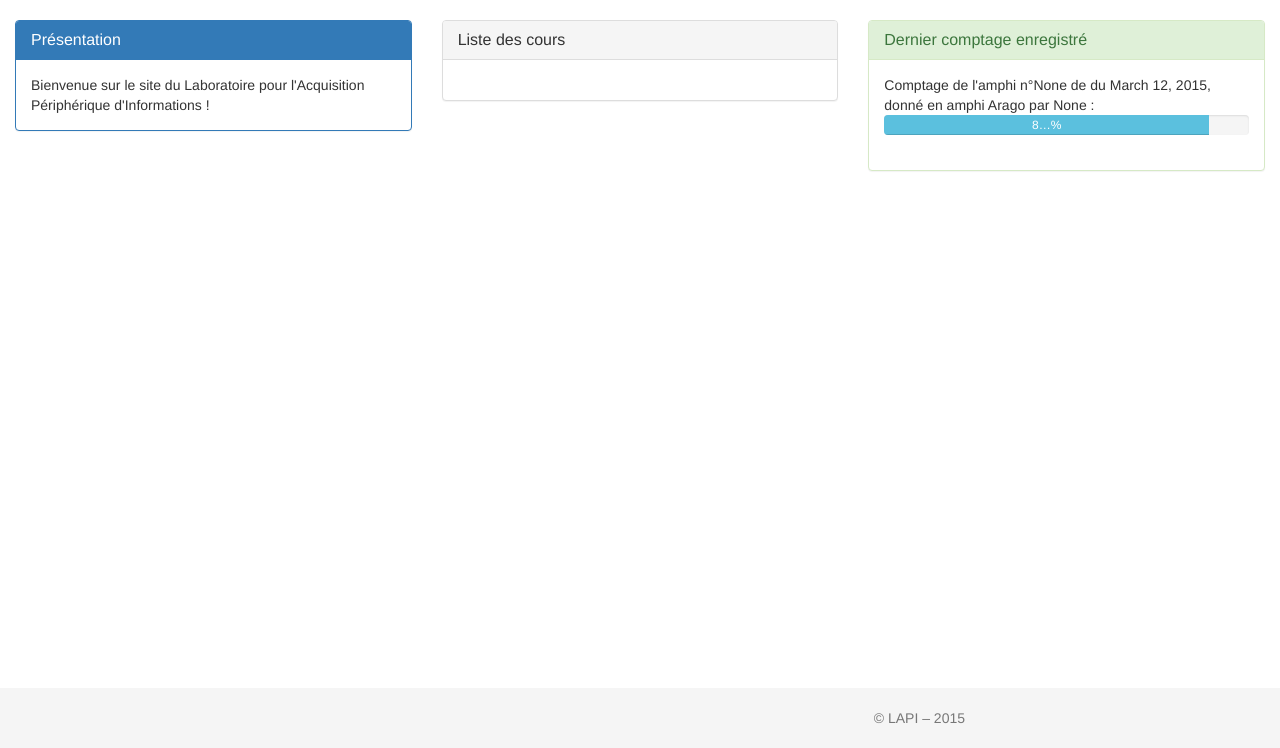
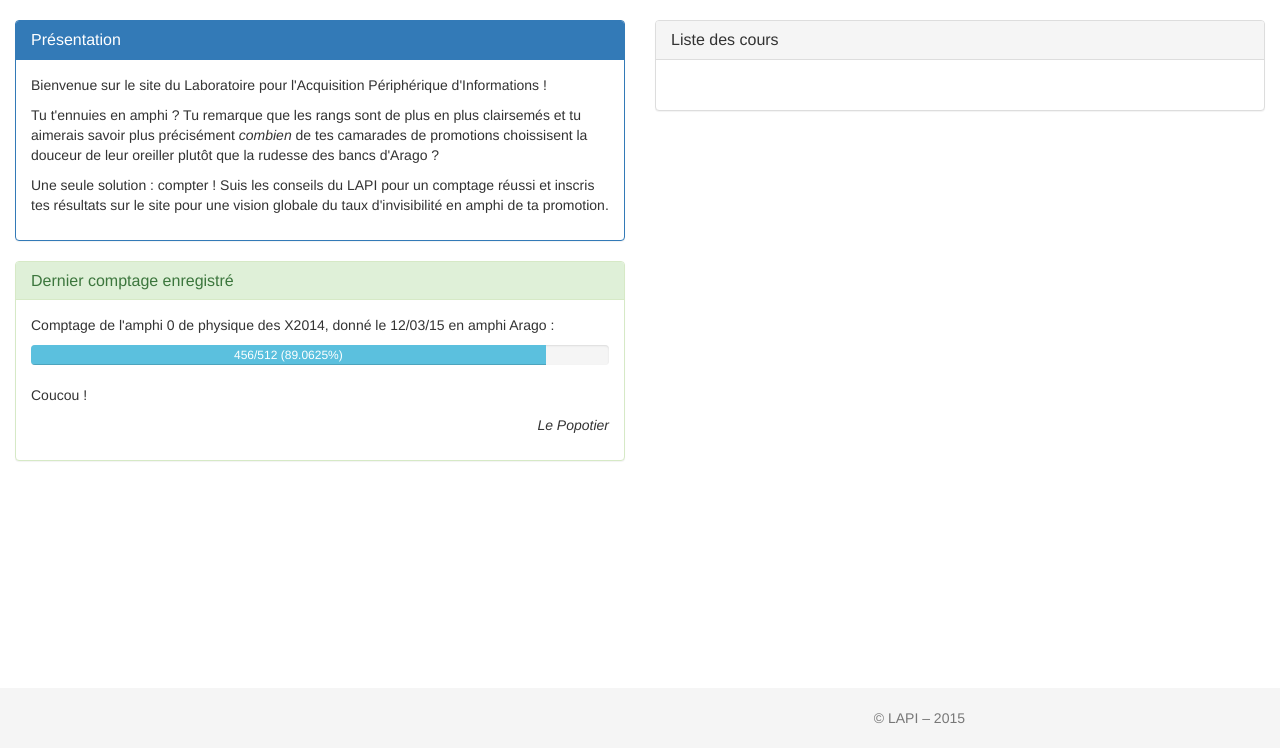
Before and after one commit to denismerigoux/LAPI, a Django app: page / in a window 1280 px wide. Shown: the part 52-800 px from the top of the page. Run offline with Django 3.2, Linux system fonts and the light colour scheme; data comes from the database, SQL or seed files in the repository; some libraries are stand-ins or nearby versions.

Commit message:
modified presentation of home page, support for "amphi 0" and "conférences"

```diff
--- a/census/templates/homeTemplate.html
+++ b/census/templates/homeTemplate.html
@@ -4,44 +4,61 @@
 {% block content %}
 <div class="container-fluid">
 	<div class="row">
-		<div class="col-md-4">
+		<div class="col-md-6">
 			<div class="panel panel-primary">
 				<div class="panel-heading">
 					<h2 class="panel-title">Présentation</h2>
 				</div>
 				<div class="panel-body">
-					Bienvenue sur le site du Laboratoire pour l'Acquisition Périphérique d'Informations !
+					<p>Bienvenue sur le site du Laboratoire pour l'Acquisition Périphérique d'Informations !<p>
+					<p>Tu t'ennuies en amphi ? Tu remarque que les rangs sont de plus en plus clairsemés et tu
+					aimerais savoir plus précisément <em>combien</em> de tes camarades de promotions choissisent
+					la douceur de leur oreiller plutôt que la rudesse des bancs d'Arago ?<p>
+					<p>Une seule solution : compter ! Suis les conseils du LAPI pour un comptage réussi et inscris tes résultats sur le site pour une vision globale du taux d'invisibilité en amphi de ta promotion.</p>
+				</div>
+			</div>
+			<div class="panel panel-success">
+				<div class="panel-heading">
+					<h2 class="panel-title">Dernier comptage enregistré</h2>
+				</div>
+				<div class="panel-body">
+					{% if lastcount.lesson.course.name == "Amphis 0" %}
+						<p>Comptage de l'amphi 0 de {{lastcount.lesson.title|lower}} des {{lastcount.lesson.course.promotion}}, donné le {{lastcount.lesson.date|date:"d/m/y"}} en amphi {{lastcount.lesson.amphi}} :</p>
+					{% elif astcount.lesson.course.name == "Conférences scientifiques" %}
+						<p>Comptage de la conférence scientifique de {{lastcount.lesson.title|lower}} des {{lastcount.lesson.course.promotion}}, donné le {{lastcount.lesson.date|date:"d/m/y"}} en amphi {{lastcount.lesson.amphi}} :</p>
+					{% else %}
+						<p>Comptage de l'amphi n°{{lastcount.lesson.number}} de {{lastcount.lesson.course.name}} des {{lastcount.lesson.course.promotion}}, donné le {{lastcount.lesson.date|date:"d/m/y"}} en amphi {{lastcount.lesson.amphi}} :</p>
+					}
+					{% endif %}
+					<div class="progress">
+ 						<div class="progress-bar progress-bar-info" role="progressbar"
+ 							aria-valuenow="{{lastcountratio}}" aria-valuemin="0" aria-valuemax="100"
+ 							style="width: {{lastcountratio}}%;">
+    						{{lastcount.census}}/{{lastcount.lesson.course.enrolled}} ({{lastcountratio}}%)
+  						</div>
+  					</div>
+  					<p>{{lastcount.comment}}</p>
+  					<p style="text-align:right;font-style:italic">{{lastcount.signature}}</p>
 				</div>
 			</div>
 		</div>
-		<div class="col-md-4">
+		<div class="col-md-6">
 			<div class="panel panel-default">
 				<div class="panel-heading">
 					<h2 class="panel-title">Liste des cours</h2>
 				</div>
 				<div class="panel-body">
-					<ul>
+					<ul class="list-group">
 						{% for course in courses %}
-						<li>{{ course }}</li>
+							<li class="list-group-item">{{course.name}}
+							{% if course.promotion.number|divisibleby:2 %}
+								(<span style='color:#D62222'>X{{course.promotion.number}}</span>)
+							{% else %}
+								(<span style='color:#F2E52E'>X{{course.promotion.number}}</span>)
+							{% endif %}
+							</li>
 						{% endfor %}
 					</ul>
-				</div>
-			</div>
-		</div>
-		<div class="col-md-4">
-			<div class="panel panel-success">
-				<div class="panel-heading">
-					<h2 class="panel-title">Dernier comptage enregistré</h2>
-				</div>
-				<div class="panel-body">
-					Comptage de l'amphi n°{{lastcount.lesson.number}} de {{lastcount.lesson.cours.name}} du {{lastcount.lesson.date}}, donné en amphi {{lastcount.lesson.amphi}} par {{lastcount.lesson.professor}} :
-					<div class="progress">
- 						<div class="progress-bar progress-bar-info" role="progressbar"
- 							aria-valuenow="{{lastcountratio}}" aria-valuemin="0" aria-valuemax="100"
- 							style="width: {{lastcountratio}}%;">
-    						{{lastcountratio|truncatechars:2}}%
-  						</div>
-					</div>
 				</div>
 			</div>
 		</div>
```
